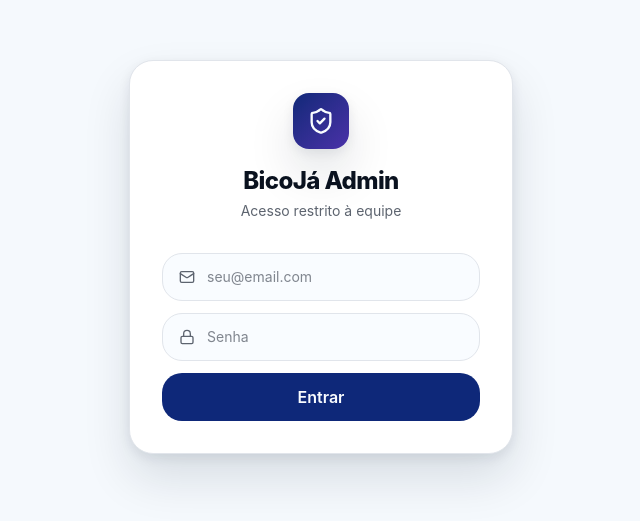
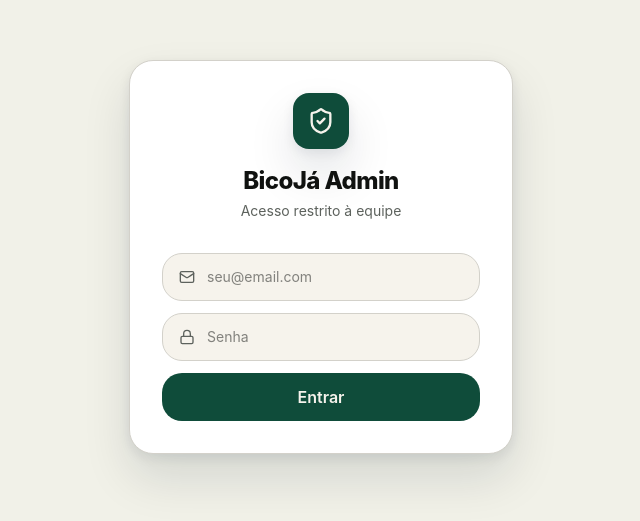
Before and after one commit to jeanvisoski/bicoja-admin, a React (Vite) app: page /login in a window 1280 px wide. Shown: the part 143-664 px from the top of the page, without its empty margins (319-959 px from the left). Built offline with nearby package versions, Linux system fonts and the light colour scheme; no server answers.

Commit message:
feat: apply bicoja brand system to admin portal

```diff
--- a/public/sw.js
+++ b/public/sw.js
@@ -1,5 +1,5 @@
-const CACHE = "bicoja-admin-v1";
-const ASSETS = ["/", "/manifest.webmanifest", "/bicoja-mark.png"];
+const CACHE = "bicoja-admin-v2";
+const ASSETS = ["/", "/manifest.webmanifest", "/bicoja-mark.svg"];
 self.addEventListener("install", (event) => event.waitUntil(caches.open(CACHE).then((cache) => cache.addAll(ASSETS))));
 self.addEventListener("activate", (event) => event.waitUntil(
   caches.keys().then((keys) => Promise.all(keys.filter((key) => key !== CACHE).map((key) => caches.delete(key))))
--- a/src/components/Layout.tsx
+++ b/src/components/Layout.tsx
@@ -75,10 +75,8 @@ export function Layout() {
     <div className="min-h-screen flex">
       <aside className="hidden md:flex w-60 shrink-0 border-r border-border bg-card flex-col p-4">
         <div className="flex items-center gap-2 px-2 mb-8">
-          <div className="h-9 w-9 rounded-xl bg-hero flex items-center justify-center">
-            <ShieldCheck className="h-5 w-5 text-primary-foreground" />
-          </div>
-          <span className="font-extrabold tracking-tight">BicoJá Admin</span>
+          <img src="/bicoja-mark.svg" alt="bicojá" className="h-9 w-9 object-contain" />
+          <span className="font-display font-medium tracking-[-0.03em]">bicojá admin</span>
         </div>
         <nav className="flex-1 space-y-1">
           {NAV.map((item) => {
@@ -104,7 +102,7 @@ export function Layout() {
       </aside>
       <div className="md:hidden fixed inset-x-0 top-0 z-40 border-b border-border bg-card/95 backdrop-blur shadow-card">
         <div className="h-14 px-4 flex items-center justify-between gap-3">
-          <div className="flex items-center gap-2 min-w-0"><img src="/bicoja-mark.png" alt="" className="h-8 w-8 object-contain" /><span className="font-extrabold tracking-tight truncate">BICOJÁ Admin</span></div>
+          <div className="flex items-center gap-2 min-w-0"><img src="/bicoja-mark.svg" alt="bicojá" className="h-8 w-8 object-contain" /><span className="font-display font-medium tracking-[-0.03em] truncate">bicojá admin</span></div>
           <InstallAdminApp />
         </div>
         <nav className="flex gap-1 overflow-x-auto px-3 pb-2 scrollbar-none">
--- a/src/index.css
+++ b/src/index.css
@@ -1,9 +1,11 @@
+@import url("https://fonts.googleapis.com/css2?family=Poppins:wght@500;600;700&display=swap");
 @import "tailwindcss";
 @import "tw-animate-css";
 
 @custom-variant dark (&:is(.dark *));
 
 @theme inline {
+  --font-display: "Poppins", ui-sans-serif, system-ui, sans-serif;
   --radius-sm: calc(var(--radius) - 4px);
   --radius-md: calc(var(--radius) - 2px);
   --radius-lg: var(--radius);
@@ -42,41 +44,41 @@
 
 :root {
   --radius: 1rem;
-  --background: oklch(0.99 0.005 240);
-  --foreground: oklch(0.18 0.03 260);
+  --background: oklch(0.965 0.010 87.5);
+  --foreground: oklch(0.179 0.005 145.4);
   --card: oklch(1 0 0);
-  --card-foreground: oklch(0.18 0.03 260);
+  --card-foreground: oklch(0.179 0.005 145.4);
   --popover: oklch(1 0 0);
-  --popover-foreground: oklch(0.18 0.03 260);
-  --primary: oklch(0.32 0.14 265);
-  --primary-foreground: oklch(0.99 0.005 240);
-  --secondary: oklch(0.96 0.01 260);
-  --secondary-foreground: oklch(0.22 0.04 265);
-  --muted: oklch(0.96 0.01 260);
-  --muted-foreground: oklch(0.5 0.02 260);
-  --accent: oklch(0.72 0.16 155);
-  --accent-foreground: oklch(0.15 0.05 155);
-  --destructive: oklch(0.6 0.22 25);
-  --destructive-foreground: oklch(0.99 0 0);
-  --border: oklch(0.92 0.01 260);
-  --input: oklch(0.94 0.01 260);
-  --ring: oklch(0.32 0.14 265);
-  --trust: oklch(0.62 0.15 160);
-  --trust-soft: oklch(0.94 0.05 160);
-  --warn: oklch(0.78 0.14 75);
-  --gradient-hero: linear-gradient(135deg, oklch(0.32 0.14 265), oklch(0.42 0.18 285));
+  --popover-foreground: oklch(0.179 0.005 145.4);
+  --primary: oklch(0.374 0.068 168.5);
+  --primary-foreground: oklch(0.965 0.010 87.5);
+  --secondary: oklch(0.94 0.018 125);
+  --secondary-foreground: oklch(0.28 0.04 160);
+  --muted: oklch(0.94 0.012 90);
+  --muted-foreground: oklch(0.49 0.01 145);
+  --accent: oklch(0.89 0.06 155);
+  --accent-foreground: oklch(0.25 0.05 165);
+  --destructive: oklch(0.522 0.158 31.0);
+  --destructive-foreground: oklch(0.965 0.010 87.5);
+  --border: oklch(0.86 0.01 90);
+  --input: oklch(0.92 0.01 90);
+  --ring: oklch(0.374 0.068 168.5);
+  --trust: oklch(0.374 0.068 168.5);
+  --trust-soft: oklch(0.94 0.04 155);
+  --warn: oklch(0.605 0.109 72.7);
+  --gradient-hero: var(--primary);
   --shadow-card:
     0 1px 2px oklch(0.2 0.05 265 / 0.04), 0 8px 24px oklch(0.2 0.05 265 / 0.06);
   --shadow-float:
     0 4px 12px oklch(0.2 0.05 265 / 0.08), 0 24px 48px oklch(0.2 0.05 265 / 0.12);
-  --sidebar: oklch(0.984 0.003 247.858);
-  --sidebar-foreground: oklch(0.129 0.042 264.695);
-  --sidebar-primary: oklch(0.208 0.042 265.755);
-  --sidebar-primary-foreground: oklch(0.984 0.003 247.858);
-  --sidebar-accent: oklch(0.968 0.007 247.896);
-  --sidebar-accent-foreground: oklch(0.208 0.042 265.755);
-  --sidebar-border: oklch(0.929 0.013 255.508);
-  --sidebar-ring: oklch(0.704 0.04 256.788);
+  --sidebar: oklch(0.965 0.010 87.5);
+  --sidebar-foreground: oklch(0.179 0.005 145.4);
+  --sidebar-primary: oklch(0.374 0.068 168.5);
+  --sidebar-primary-foreground: oklch(0.965 0.010 87.5);
+  --sidebar-accent: oklch(0.94 0.018 125);
+  --sidebar-accent-foreground: oklch(0.28 0.04 160);
+  --sidebar-border: oklch(0.86 0.01 90);
+  --sidebar-ring: oklch(0.374 0.068 168.5);
 }
 
 @layer base {
@@ -88,11 +90,13 @@
     margin: 0;
     background-color: var(--color-background);
     color: var(--color-foreground);
-    font-family: "Inter", ui-sans-serif, system-ui, sans-serif;
+    font-family: -apple-system, BlinkMacSystemFont, "Segoe UI", system-ui, sans-serif;
     -webkit-font-smoothing: antialiased;
     overflow-x: hidden;
   }
 }
+
+[class*="font-[Manrope]"] { font-family: var(--font-display) !important; }
 
 @media (max-width: 767px) {
   main .p-8 { padding: 1rem; }
```
Also changed, not shown: public/bicoja-mark.svg (added), public/manifest.webmanifest.
